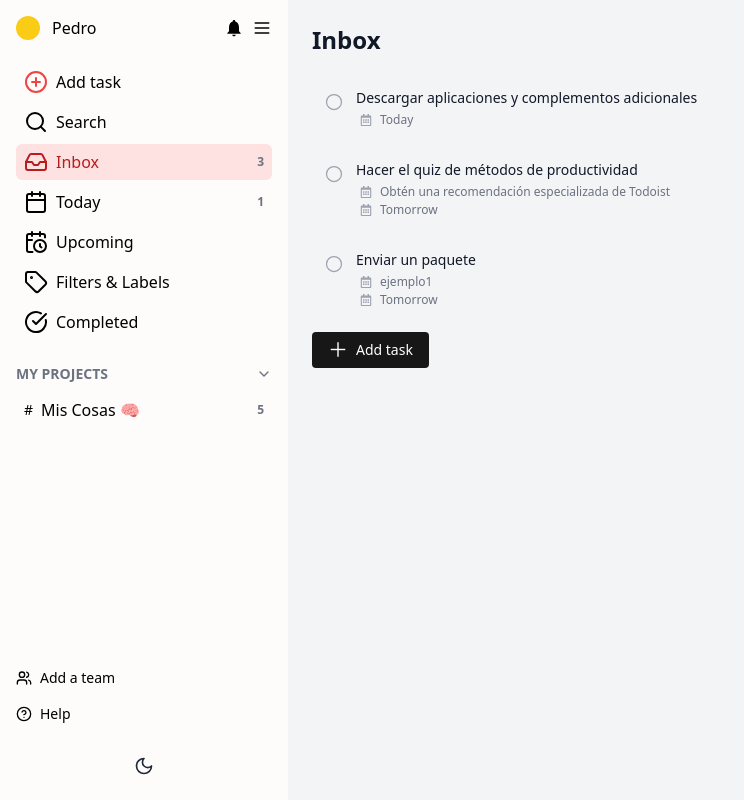
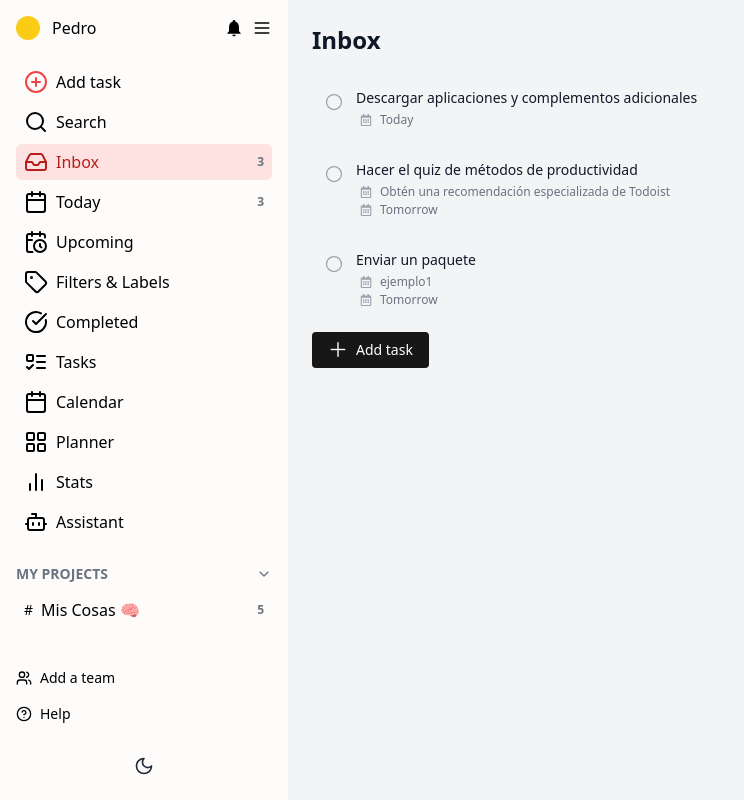
Before and after one commit to PedroCere/technovation_3, a React (Vite) app in the folder aitasker-frontend/: page / in a window 1280 px wide. Shown: the whole page, without its empty margins (0-744 px from the left). Built offline with nearby package versions, Linux system fonts and the light colour scheme.

Commit message:
sidebar_update

```diff
--- a/aitasker-frontend/src/layout/Sidebar.jsx
+++ b/aitasker-frontend/src/layout/Sidebar.jsx
@@ -1,22 +1,30 @@
 import { useState } from "react";
-import { PlusCircle, Search, Inbox, Calendar, CalendarClock, Tag, CheckCircle, ChevronDown, Users, HelpCircle, Sun, Moon } from "lucide-react";
+import {
+  PlusCircle, Search, Inbox, Calendar, CalendarClock, Tag, CheckCircle,
+  ChevronDown, Users, HelpCircle, Sun, Moon, ListTodo, BarChart2, Bot, LayoutGrid
+} from "lucide-react";
 
 const Sidebar = () => {
   const [theme, setTheme] = useState("light");
+  const [collapsed, setCollapsed] = useState(false);
   const isDark = theme === "dark";
 
-  const toggleTheme = () => {
-    setTheme(isDark ? "light" : "dark");
-  };
+  const toggleTheme = () => setTheme(isDark ? "light" : "dark");
+  const toggleSidebar = () => setCollapsed(!collapsed);
 
   const menuItems = [
-    { name: "Add task", icon: <PlusCircle className="text-red-500" />, count: null },
-    { name: "Search", icon: <Search />, count: null },
+    { name: "Add task", icon: <PlusCircle className="text-red-500" /> },
+    { name: "Search", icon: <Search /> },
     { name: "Inbox", icon: <Inbox />, count: 3, highlight: true },
-    { name: "Today", icon: <Calendar />, count: 1 },
-    { name: "Upcoming", icon: <CalendarClock />, count: null },
-    { name: "Filters & Labels", icon: <Tag />, count: null },
-    { name: "Completed", icon: <CheckCircle />, count: null },
+    { name: "Today", icon: <Calendar />, count: 3 },
+    { name: "Upcoming", icon: <CalendarClock /> },
+    { name: "Filters & Labels", icon: <Tag /> },
+    { name: "Completed", icon: <CheckCircle /> },
+    { name: "Tasks", icon: <ListTodo /> },
+    { name: "Calendar", icon: <Calendar /> },
+    { name: "Planner", icon: <LayoutGrid /> },
+    { name: "Stats", icon: <BarChart2 /> },
+    { name: "Assistant", icon: <Bot /> },
   ];
 
   const projectItems = [
@@ -24,17 +32,19 @@
   ];
 
   return (
-    <aside className={`w-72 h-screen flex flex-col justify-between px-4 py-4 ${isDark ? "bg-[#1c212c] text-white" : "bg-[#fefcfb] text-black"} font-sans`}>
+    <aside className={`${collapsed ? "w-16" : "w-72"} transition-all duration-300 h-screen flex flex-col justify-between px-4 py-4 ${isDark ? "bg-[#1c212c] text-white" : "bg-[#fefcfb] text-black"} font-sans`}>
       {/* Top Section */}
       <div>
-        <div className="flex items-center justify-between mb-6">
+        <div className={`flex items-center justify-between mb-6 ${collapsed ? "flex-col gap-3" : ""}`}>
+          {!collapsed && (
             <div className="flex items-center gap-3">
               <div className="w-6 h-6 bg-yellow-400 rounded-full" />
               <span className="font-medium">Pedro</span>
             </div>
+          )}
           <div className="flex gap-2">
             <button className="hover:opacity-70"><BellIcon /></button>
-            <button className="hover:opacity-70"><MenuIcon /></button>
+            <button onClick={toggleSidebar} className="hover:opacity-70"><MenuIcon /></button>
           </div>
         </div>
 
@@ -44,9 +54,9 @@
             <li key={i} className={`flex justify-between items-center px-2 py-1.5 rounded-md cursor-pointer hover:bg-gray-200 ${item.highlight ? "bg-red-100 text-red-700" : ""}`}>
               <div className="flex items-center gap-2">
                 {item.icon}
-                <span>{item.name}</span>
+                {!collapsed && <span>{item.name}</span>}
               </div>
-              {item.count !== null && (
+              {!collapsed && item.count !== null && item.count !== undefined && (
                 <span className="text-xs font-semibold text-gray-500">{item.count}</span>
               )}
             </li>
@@ -55,6 +65,8 @@
 
         {/* Projects */}
         <div className="mt-6">
+          {!collapsed && (
+            <>
               <div className="flex items-center justify-between text-sm text-gray-500 uppercase font-semibold mb-2">
                 <span>My Projects</span>
                 <ChevronDown className="w-4 h-4" />
@@ -70,11 +82,15 @@
                   </li>
                 ))}
               </ul>
+            </>
+          )}
         </div>
       </div>
 
       {/* Bottom Section */}
       <div className="flex flex-col gap-4">
+        {!collapsed && (
+          <>
             <button className="flex items-center gap-2 text-sm hover:text-gray-700">
               <Users className="w-4 h-4" />
               Add a team
@@ -83,6 +99,8 @@
               <HelpCircle className="w-4 h-4" />
               Help
             </button>
+          </>
+        )}
         <button
           onClick={toggleTheme}
           className="self-center mt-2 p-2 rounded-full hover:bg-gray-200 dark:hover:bg-white/10 transition"
@@ -95,7 +113,17 @@
   );
 };
 
-const BellIcon = () => <svg className="w-5 h-5" viewBox="0 0 24 24" fill="none"><path d="M12 22C13.1046 22 14 21.1046 14 20H10C10 21.1046 10.8954 22 12 22Z" fill="currentColor"/><path fillRule="evenodd" clipRule="evenodd" d="M18 16V11C18 7.68629 16.2614 4.87973 13.5 4.18462V4C13.5 3.17157 12.8284 2.5 12 2.5C11.1716 2.5 10.5 3.17157 10.5 4V4.18462C7.73858 4.87973 6 7.68629 6 11V16L4 18V19H20V18L18 16Z" fill="currentColor"/></svg>;
-const MenuIcon = () => <svg className="w-5 h-5" viewBox="0 0 24 24" fill="none"><path d="M4 6H20M4 12H20M4 18H20" stroke="currentColor" strokeWidth="2" strokeLinecap="round" strokeLinejoin="round"/></svg>;
+const BellIcon = () => (
+  <svg className="w-5 h-5" viewBox="0 0 24 24" fill="none">
+    <path d="M12 22C13.1046 22 14 21.1046 14 20H10C10 21.1046 10.8954 22 12 22Z" fill="currentColor" />
+    <path fillRule="evenodd" clipRule="evenodd" d="M18 16V11C18 7.68629 16.2614 4.87973 13.5 4.18462V4C13.5 3.17157 12.8284 2.5 12 2.5C11.1716 2.5 10.5 3.17157 10.5 4V4.18462C7.73858 4.87973 6 7.68629 6 11V16L4 18V19H20V18L18 16Z" fill="currentColor" />
+  </svg>
+);
+
+const MenuIcon = () => (
+  <svg className="w-5 h-5" viewBox="0 0 24 24" fill="none">
+    <path d="M4 6H20M4 12H20M4 18H20" stroke="currentColor" strokeWidth="2" strokeLinecap="round" strokeLinejoin="round" />
+  </svg>
+);
 
 export default Sidebar;
```
Lines whose indentation alone changed are shown as unchanged.
